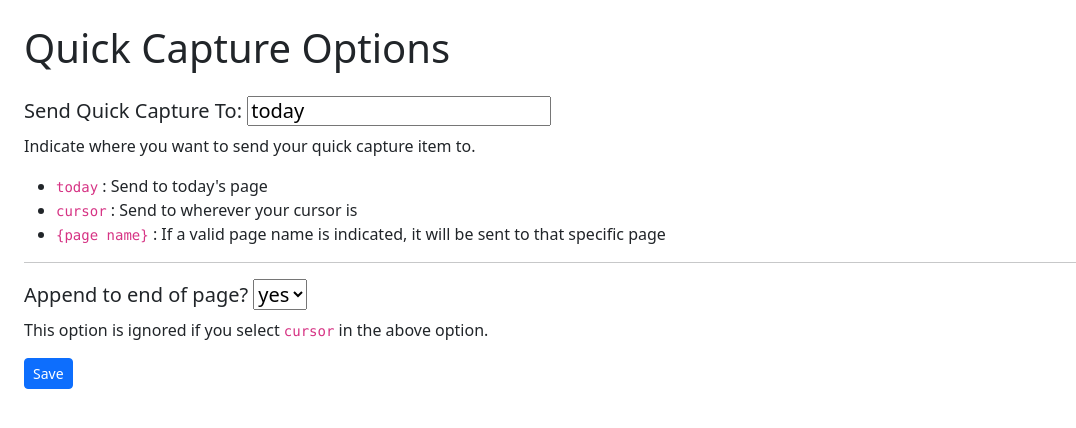
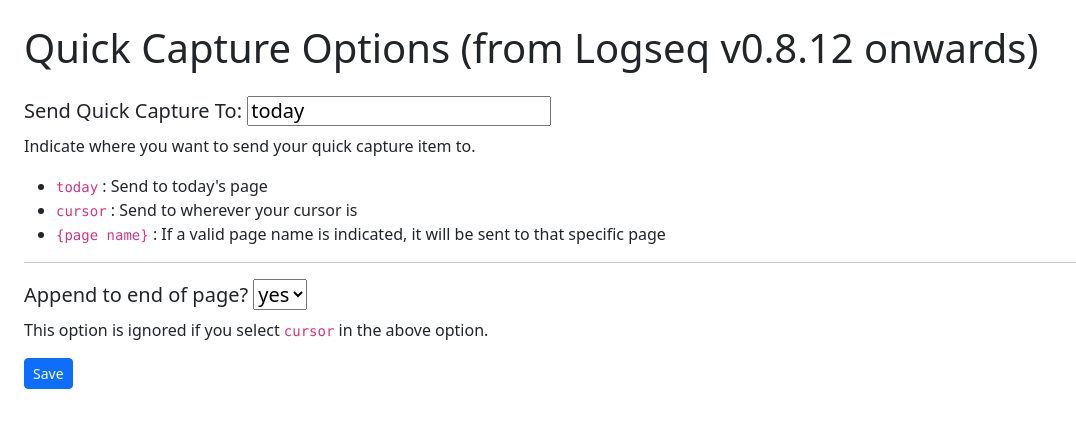
Before and after one commit to benjypng/firefox-extension-logseq-quickcapture, a browser extension: page src/options.html in a window 1280 px wide. Shown: the whole page, without its empty margins (0-1076 px from the left). Drawn offline with nearby package versions, Linux system fonts and the light colour scheme.

Commit message:
[chore] prepare for update to chrome store

```diff
--- a/src/options.html
+++ b/src/options.html
@@ -1,7 +1,7 @@
 <!DOCTYPE html>
 <html>
   <head>
-    <title>My Test Extension Options</title>
+    <title>Logseq Quick Capture Extension Options</title>
     <link
       href="https://cdn.jsdelivr.net/npm/bootstrap@5.2.3/dist/css/bootstrap.min.css"
       rel="stylesheet"
@@ -11,7 +11,7 @@
   </head>
   <body>
     <div class="p-4">
-      <h1 class="mb-4">Quick Capture Options</h1>
+      <h1 class="mb-4">Quick Capture Options (from Logseq v0.8.12 onwards)</h1>
 
       <div class="mb-3">
         <h5>Send Quick Capture To: <input type="text" id="page" /></h5>
```
Also changed, not shown: manifest.json, 1 other file.
